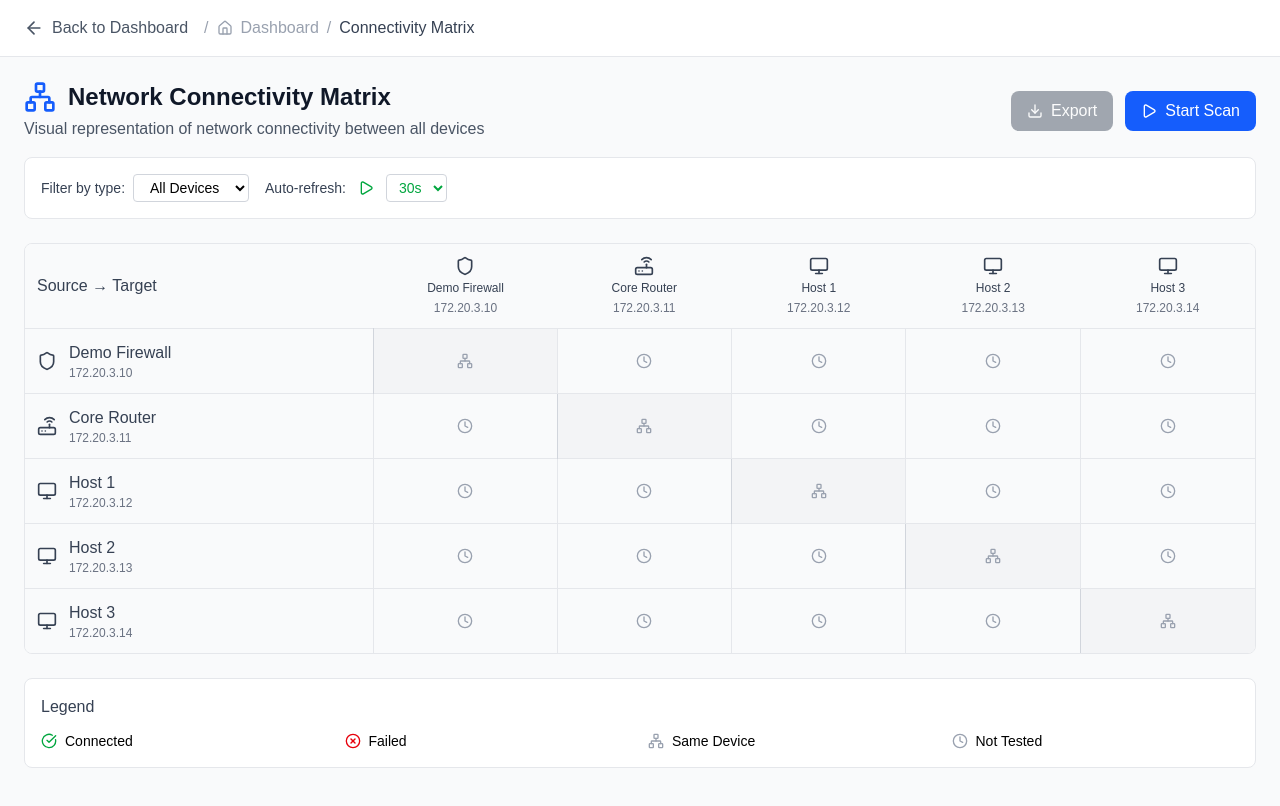
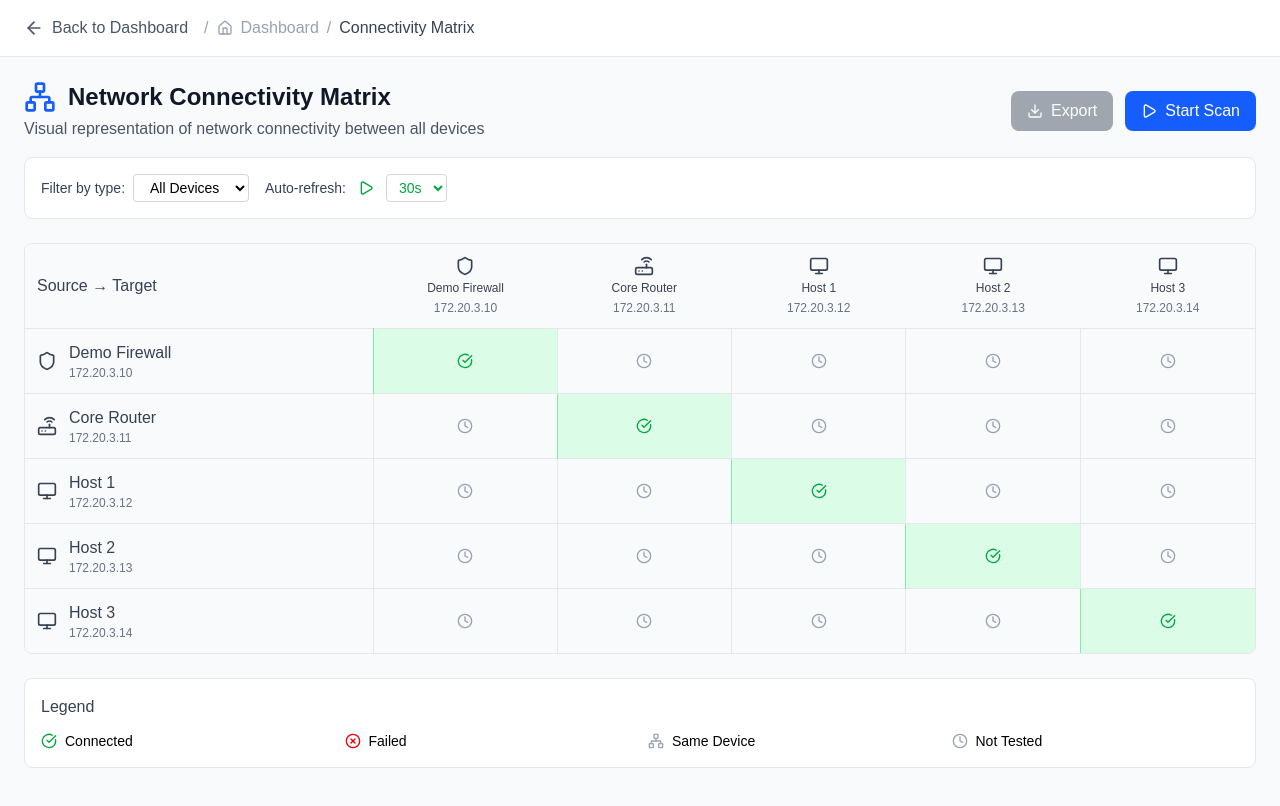
Before and after one commit to FamALouiz/LLMGuard, a Next.js app: page /connectivity in a window 1280 px wide. Shown: the top 806 px of the page. Built offline with nearby package versions, Linux system fonts and the light colour scheme.

Commit message:
feat: made self-devices marked as connected

```diff
--- a/app/components/ConnectivityMatrix.tsx
+++ b/app/components/ConnectivityMatrix.tsx
@@ -290,7 +290,7 @@ export const ConnectivityMatrix: React.FC<ConnectivityMatrixProps> = ({
     };
 
     const getConnectivityStatus = (sourceId: string, targetId: string) => {
-        if (sourceId === targetId) return "self";
+        if (sourceId === targetId) return "connected";
 
         const key = `${sourceId}-${targetId}`;
         const result = connectivityResults.get(key);
@@ -681,9 +681,6 @@ export const ConnectivityMatrix: React.FC<ConnectivityMatrixProps> = ({
                                                                           ? ` (${result.error})`
                                                                           : ""
                                                                   }`
-                                                                : status ===
-                                                                  "self"
-                                                                ? "Same device"
                                                                 : "Not tested"
                                                         }
                                                     >
```
